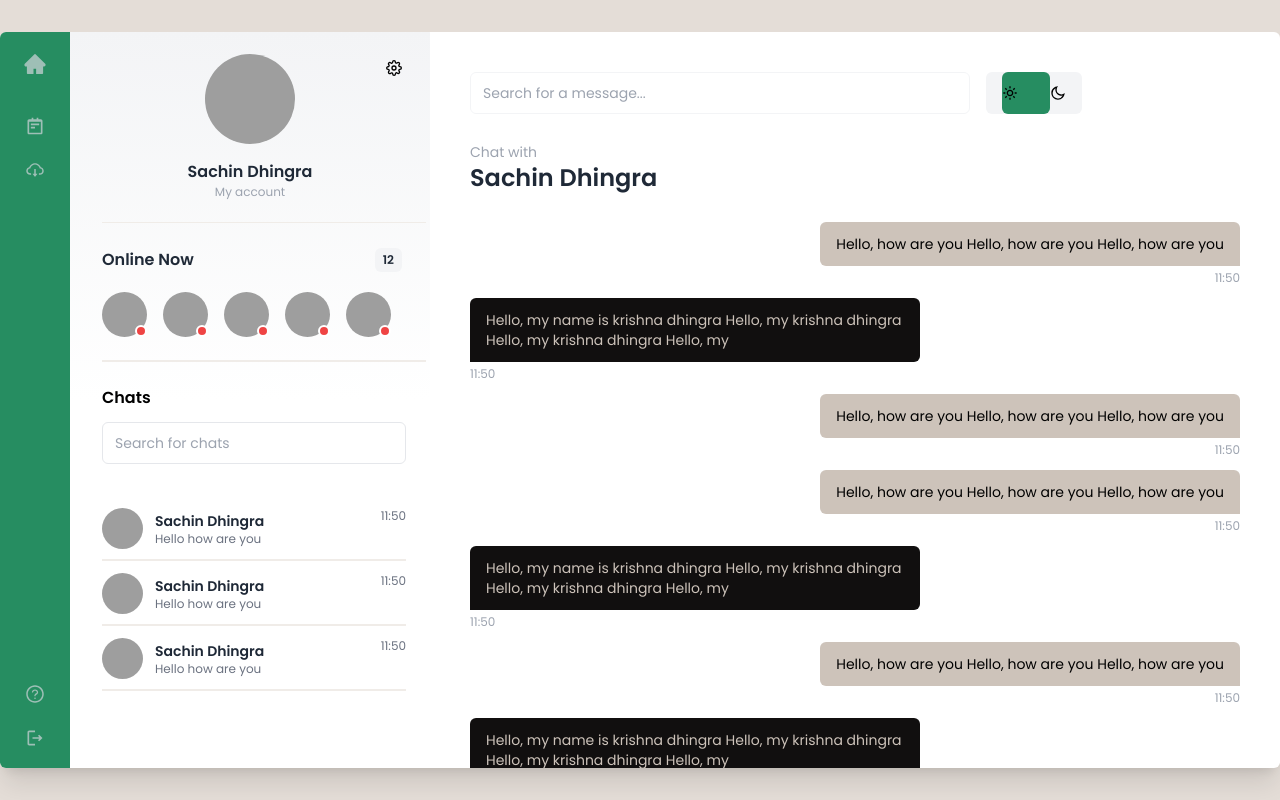
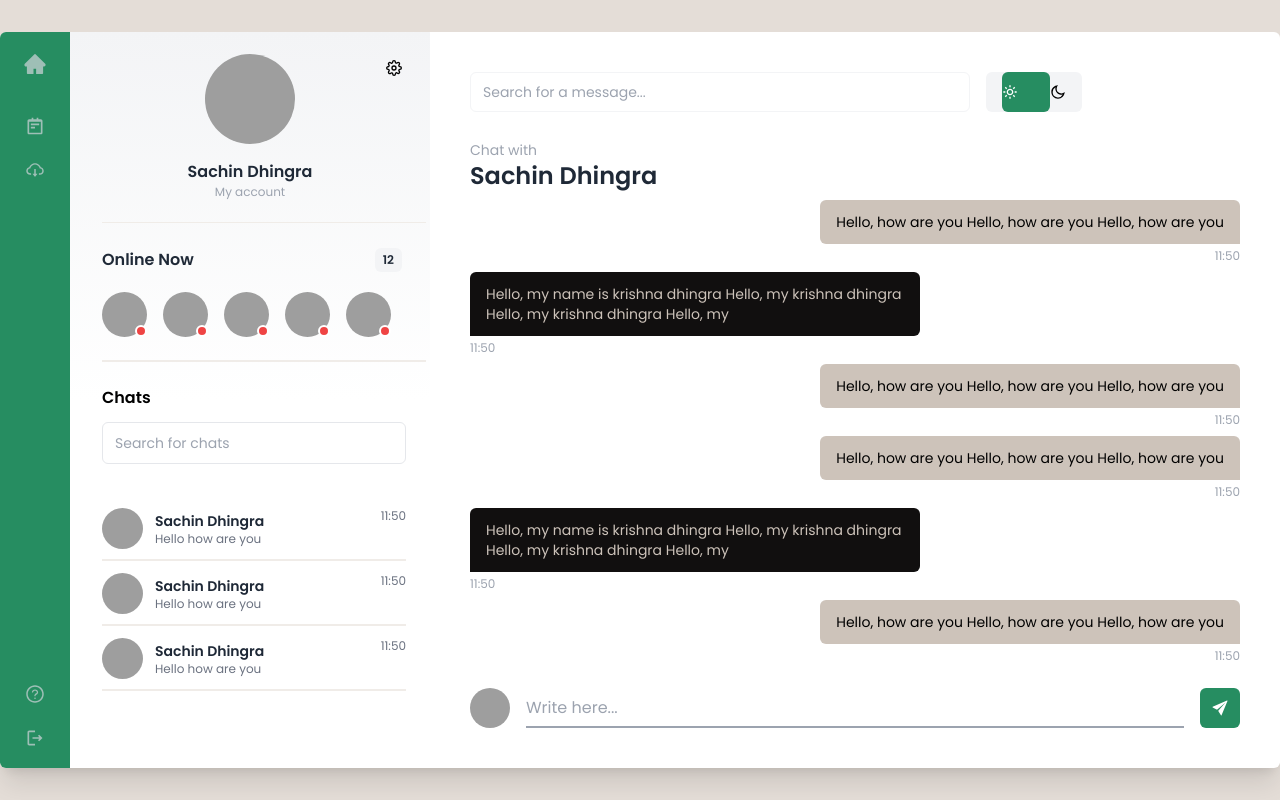
Before and after one commit to KrishnaDhingra/chat-app, a React (Create React App) app: page / in a window 1280 px wide. Built offline with nearby package versions, Linux system fonts and the light colour scheme; grey boxes are pictures that could not be loaded.

Commit message:
Changing the chat main container into a grid containe and givng the an explicity height of 92vh doing the same with the other-users-container

```diff
--- a/src/App.js
+++ b/src/App.js
@@ -9,7 +9,6 @@ function App() {
       <Navbar/>
       <OtherUsersContainer/>
       <MainChatsContainer/>
-      <div className="h-full w-full bg-white rounded-r-md"></div>
     </div>
   );
 }
--- a/src/components/chats/inner-chats-container.js
+++ b/src/components/chats/inner-chats-container.js
@@ -1,10 +1,12 @@
 import React from 'react'
 import UserChat from './user-chat'
 import OtherUserChat from './other-user-chat'
+import ChatWith from './chatwith'
 
 export default function InnerChatsContainer() {
     return (
-        <div className="w-full h-full gap-3 flex flex-col gap-2">
+        <div className="main-chats-container w-full h-full flex flex-col gap-2  pr-10 overflow-y-auto">
+                <ChatWith/>
                 <UserChat/>
                 <OtherUserChat/>
                 <UserChat/>
@@ -17,20 +19,7 @@ export default function InnerChatsContainer() {
                 <UserChat/>
                 <UserChat/>
                 <OtherUserChat/>
-            <OtherUserChat/>
-            <OtherUserChat/>
-            <UserChat/>
-            <UserChat/>
-            <OtherUserChat/>
-            <OtherUserChat/>
-            <UserChat/>
-            <OtherUserChat/>
-            <UserChat/>
-            <OtherUserChat/>
-            <OtherUserChat/>
-            <UserChat/>
-            <UserChat/>
-            <UserChat/>
+
         </div>
     )
 }
--- a/src/components/chats/main-chats-container.js
+++ b/src/components/chats/main-chats-container.js
@@ -3,16 +3,17 @@ import SearchBar from './searchbar'
 import ChatWith from './chatwith'
 import InnerChatsContainer from './inner-chats-container'
 import ModeSwitcher from './mode-switcher'
+import MessageInput from './message-input'
 
 export default function MainChatsContainer() {
     return (
-        <div className="main-chats-container h-full w-full p-10 flex flex-col gap-7 rounded-r-md m-0 overflow-y-auto">
+        <div className="outer-chat-container max-h-[92vh] w-full py-10 pl-10 grid gap-7 rounded-r-md m-0">
             <div className="w-full flex gap-4">
                 <SearchBar/>
                 <ModeSwitcher/>
             </div>
-            <ChatWith/>
             <InnerChatsContainer/>
+            <MessageInput/>
         </div>
     )
 }
--- a/src/components/chats/message-input.js
+++ b/src/components/chats/message-input.js
@@ -0,0 +1,13 @@
+import React from 'react'
+import { BsEmojiSmile } from "react-icons/bs";
+import { IoIosSend } from "react-icons/io";
+
+export default function MessageInput() {
+    return (
+        <div className="w-full pr-10 flex gap-4">
+            <img src="https://images.unsplash.com/photo-1527980965255-d3b416303d12?ixlib=rb-1.2.1&ixid=MnwxMjA3fDB8MHxwaG90by1wYWdlfHx8fGVufDB8fHx8&auto=format&fit=crop&w=580&q=80" alt="" className="h-full aspect-square rounded-full"/>
+            <input type="text" placeholder="Write here..." className="outline-none grow h-full border-b-2 border-gray-400 focus:border-[#268D61]" />
+            <IoIosSend className="text-white h-full w-[40px] p-2.5 rounded-md bg-[#268D61]"/>
+        </div>
+    )
+}
--- a/src/components/chats/mode-switcher.js
+++ b/src/components/chats/mode-switcher.js
@@ -1,4 +1,4 @@
-import React, { useState } from 'react'
+import React, { useState, useEffect } from 'react'
 import { motion } from 'framer-motion'
 import { RiMoonLine } from "react-icons/ri";
 import { BiSun } from "react-icons/bi";
@@ -6,11 +6,26 @@ import { BiSun } from "react-icons/bi";
 export default function ModeSwitcher() {
 
     const [ side, setSide ] = useState('left')
+    const [ sunColor, setsunColor ] = useState('white')
+    const [ moonColor, setmoonColor ] = useState('black')
+
+    useEffect(() => {
+        return  () => {
+
+            if(side === 'left'){
+                setsunColor('black')
+                setmoonColor('white')
+            }else{
+                setmoonColor('black')
+                setsunColor('white')
+            }
+        }
+    }, [side])
     return (
         <div className="relative w-24 bg-gray-100 rounded-md flex justify-between px-4 py-2 items-center">
-            <BiSun onClick={() => setSide('left')} className="z-10"/>
-            <RiMoonLine onClick={() => setSide('right')} className="z-10"/>
-            <motion.div className={`absolute h-full ${side}-0 z-0 w-12 rounded-md bg-[#268D61]`}>
+            <BiSun onClick={() => setSide('left')} className={`text-${sunColor} z-10`}/>
+            <RiMoonLine onClick={() => setSide('right')} className={`text-${moonColor} z-10`}/>
+            <motion.div className={`absolute h-full ${side}-0 z-0 w-1/2 rounded-md bg-[#268D61]`}>
             </motion.div>
         </div>
     )
--- a/src/components/other-users/other-users-container.js
+++ b/src/components/other-users/other-users-container.js
@@ -5,7 +5,7 @@ import OtherUsersChats from './other-users-chats.js'
 
 export default function OtherUsersContainer() {
     return (
-        <div className="bg-gradient-to-b from-gray-100 via-white to-white other-users-container w-full h-full bg-blue-300">
+        <div className="bg-gradient-to-b from-gray-100 via-white to-white other-users-container w-full max-h-[92vh] bg-blue-300">
             <OtherUsersInfo/>
             <OtherUsersOnline/>
             <OtherUsersChats/>
--- a/src/index.css
+++ b/src/index.css
@@ -46,9 +46,12 @@ body {
   display: grid;
   grid-template-columns: 70px 360px 1fr;
 }
+.outer-chat-container{
+  grid-template-rows: 40px 1fr 40px;
+}
 .other-users-container{
   display: grid;
-  grid-template-rows: 190px 140px 367px;
+  grid-template-rows: 190px 140px 1fr;
 }
 .online-dots{
   width: 1px;
```
Lines whose indentation alone changed are shown as unchanged.
